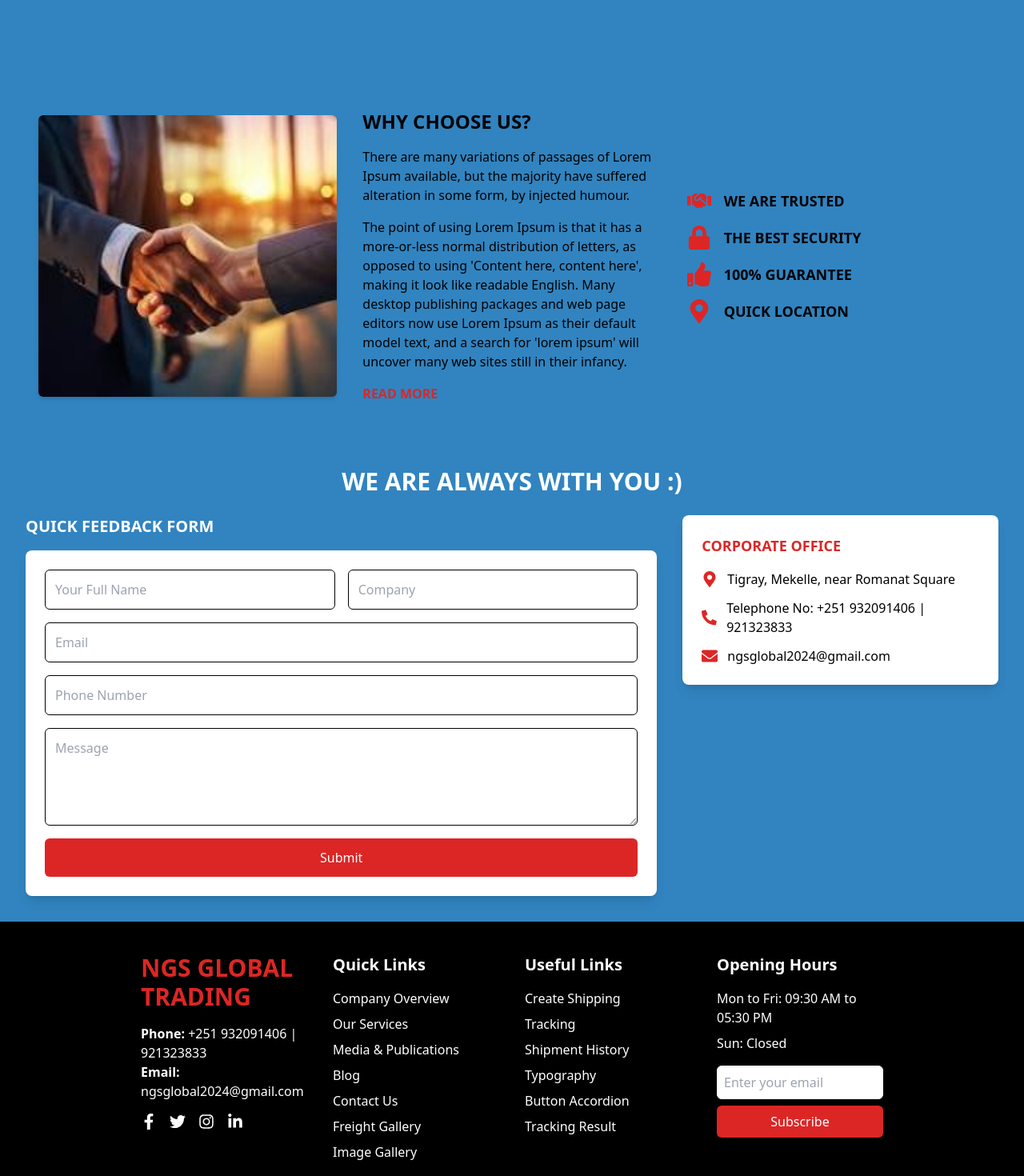
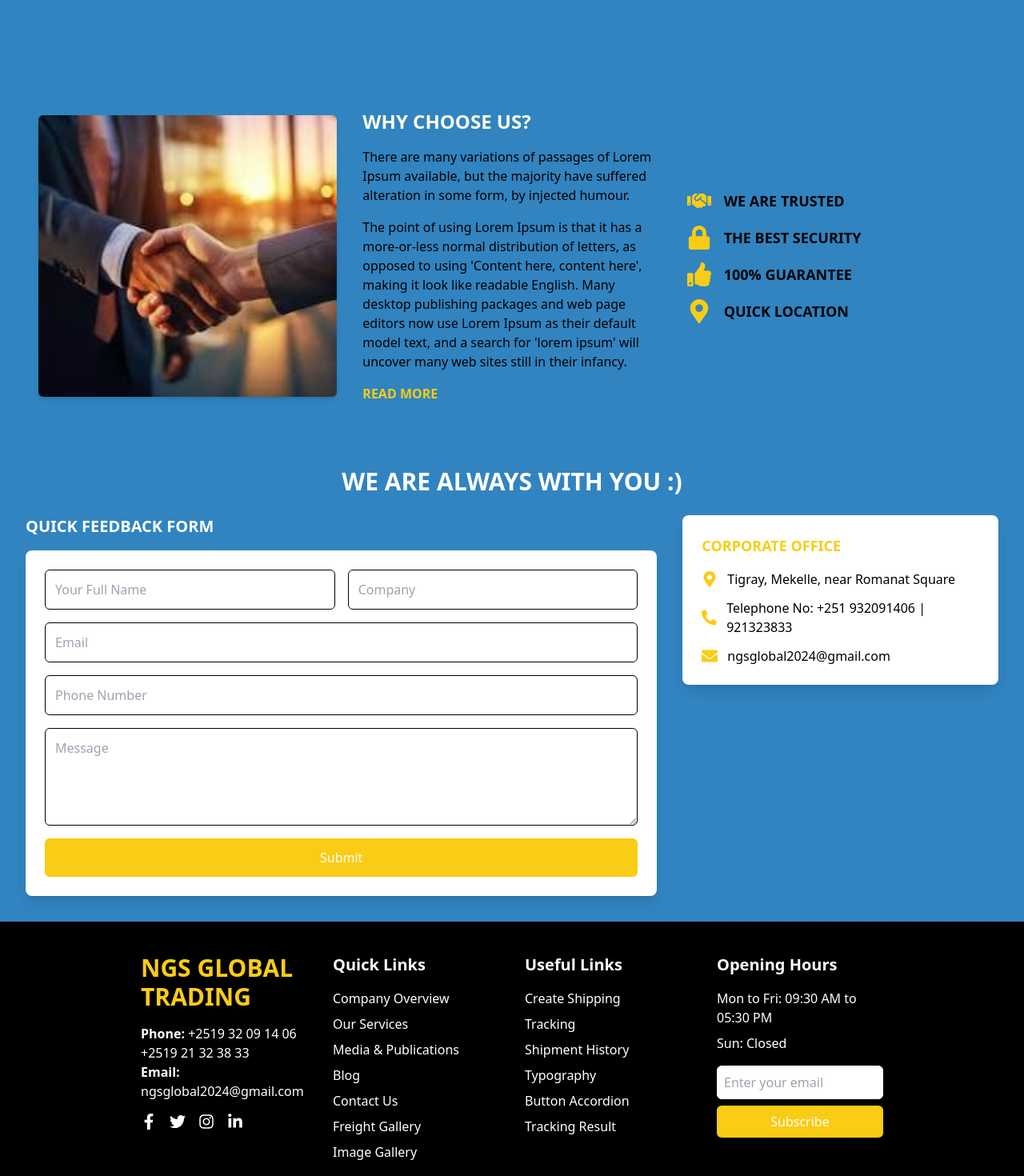
Before and after one commit to Mulubrhan1511/Ngsglobal, a React (Vite) app in the folder front/: page / in a window 1280 px wide. Shown: the part 5440-6910 px from the top of the page at 80% size. Built offline with nearby package versions, Linux system fonts and the light colour scheme.

Commit message:
change all icon colors

```diff
--- a/front/src/Components/ContactUs/ContactUs.jsx
+++ b/front/src/Components/ContactUs/ContactUs.jsx
@@ -14,15 +14,15 @@ const ContactUs = () => {
             <input type="email" placeholder="Email" className="border border-gray-300 p-3 rounded-md md:col-span-2 focus:outline-none focus:ring-2 focus:ring-red-600" />
             <input type="text" placeholder="Phone Number" className="border border-gray-300 p-3 rounded-md md:col-span-2 focus:outline-none focus:ring-2 focus:ring-red-600" />
             <textarea placeholder="Message" className="border border-gray-300 p-3 rounded-md md:col-span-2 focus:outline-none focus:ring-2 focus:ring-red-600" rows="4"></textarea>
-            <button type="submit" className="bg-red-600 text-white p-3 rounded-md md:col-span-2 hover:bg-red-700 focus:outline-none focus:ring-2 focus:ring-red-600">Submit</button>
+            <button type="submit" className="bg-yellow-400 text-white p-3 rounded-md md:col-span-2 hover:bg-red-700 focus:outline-none focus:ring-2 focus:ring-red-600">Submit</button>
           </form>
         </div>
         <div className="md:w-1/3 flex flex-col gap-4">
           <div className="bg-white p-6 rounded-lg shadow-lg">
-            <h4 className="text-lg font-semibold mb-4 text-red-600">CORPORATE OFFICE</h4>
-            <p className="flex items-center mb-3 text-gray-700"><FaMapMarkerAlt className="text-red-600 mr-3 text-xl" /> Tigray, Mekelle, near Romanat Square</p>
-            <p className="flex items-center mb-3 text-gray-700"><FaPhoneAlt className="text-red-600 mr-3 text-xl" /> Telephone No: +251 932091406 | 921323833</p>
-            <p className="flex items-center text-gray-700"><FaEnvelope className="text-red-600 mr-3 text-xl" /> ngsglobal2024@gmail.com</p>
+            <h4 className="text-lg font-semibold mb-4 text-yellow-400">CORPORATE OFFICE</h4>
+            <p className="flex items-center mb-3 text-gray-700"><FaMapMarkerAlt className="text-yellow-400 mr-3 text-xl" /> Tigray, Mekelle, near Romanat Square</p>
+            <p className="flex items-center mb-3 text-gray-700"><FaPhoneAlt className="text-yellow-400 mr-3 text-xl" /> Telephone No: +251 932091406 | 921323833</p>
+            <p className="flex items-center text-gray-700"><FaEnvelope className="text-yellow-400 mr-3 text-xl" /> ngsglobal2024@gmail.com</p>
           </div>
         </div>
       </div>
--- a/front/src/Components/Footer/Footer.jsx
+++ b/front/src/Components/Footer/Footer.jsx
@@ -8,9 +8,11 @@ const Footer = () => {
       <div className="container mx-auto grid grid-cols-1 md:grid-cols-4 gap-8 px-4">
         {/* Company Info */}
         <div className="md:col-span-1">
-          <h2 className="text-red-600 text-3xl font-bold mb-4">NGS GLOBAL TRADING</h2>
+          <h2 className="text-yellow-400 text-3xl font-bold mb-4">NGS GLOBAL TRADING</h2>
           <div className="mb-4">
-            <p><span className="font-semibold">Phone:</span> +251 932091406 | 921323833</p>
+            <p><span className="font-semibold">Phone:</span> +2519 32 09 14 06 </p>
+            <p><span className="font-semibold"></span>          +2519 21 32 38 33</p>
+
             <p><span className="font-semibold">Email:</span> ngsglobal2024@gmail.com</p>
           </div>
           <div className="flex space-x-4">
@@ -61,7 +63,7 @@ const Footer = () => {
             />
             <button
               type="submit"
-              className="w-full bg-red-600 text-white p-2 rounded-md hover:bg-red-700 transition"
+              className="w-full bg-yellow-400 text-white p-2 rounded-md hover:bg-red-700 transition"
             >
               Subscribe
             </button>
--- a/front/src/Components/WhyChooseUs/WhyChooseUs.jsx
+++ b/front/src/Components/WhyChooseUs/WhyChooseUs.jsx
@@ -18,7 +18,7 @@ const WhyChooseUs = () => {
         />
       </div>
       <div className="w-full md:w-1/2 p-4">
-        <h2 className="text-2xl font-semibold mb-4">WHY CHOOSE US?</h2>
+        <h2 className="text-2xl font-semibold mb-4 text-yellow-50">WHY CHOOSE US?</h2>
         <p className="text-gray-700 mb-4">
           There are many variations of passages of Lorem Ipsum available, but the majority have suffered alteration in some form, by injected humour.
         </p>
@@ -27,26 +27,26 @@ const WhyChooseUs = () => {
         </p>
         <button
           onClick={handleOpen}
-          className="text-red-600 font-semibold hover:underline"
+          className="text-yellow-400 font-semibold hover:underline"
         >
           READ MORE
         </button>
       </div>
       <div className="w-full md:w-1/2 p-4 flex flex-col space-y-4">
         <div className="flex items-center space-x-4">
-          <FaHandshake className="text-red-600 text-3xl" />
+          <FaHandshake className="text-yellow-400 text-3xl" />
           <span className="text-lg font-semibold">WE ARE TRUSTED</span>
         </div>
         <div className="flex items-center space-x-4">
-          <FaLock className="text-red-600 text-3xl" />
+          <FaLock className="text-yellow-400 text-3xl" />
           <span className="text-lg font-semibold">THE BEST SECURITY</span>
         </div>
         <div className="flex items-center space-x-4">
-          <FaThumbsUp className="text-red-600 text-3xl" />
+          <FaThumbsUp className="text-yellow-400 text-3xl" />
           <span className="text-lg font-semibold">100% GUARANTEE</span>
         </div>
         <div className="flex items-center space-x-4">
-          <FaMapMarkerAlt className="text-red-600 text-3xl" />
+          <FaMapMarkerAlt className="text-yellow-400 text-3xl" />
           <span className="text-lg font-semibold">QUICK LOCATION</span>
         </div>
       </div>
@@ -57,7 +57,7 @@ const WhyChooseUs = () => {
           <div className="relative bg-white w-full md:w-3/4 lg:w-1/2 p-6 rounded-lg shadow-lg max-h-screen overflow-y-auto">
             <button
               onClick={handleClose}
-              className="absolute top-3 right-3 text-red-600 hover:text-red-800 text-2xl"
+              className="absolute top-3 right-3 text-yellow-600 hover:text-yellow-800 text-2xl"
             >
               &times;
             </button>
```
